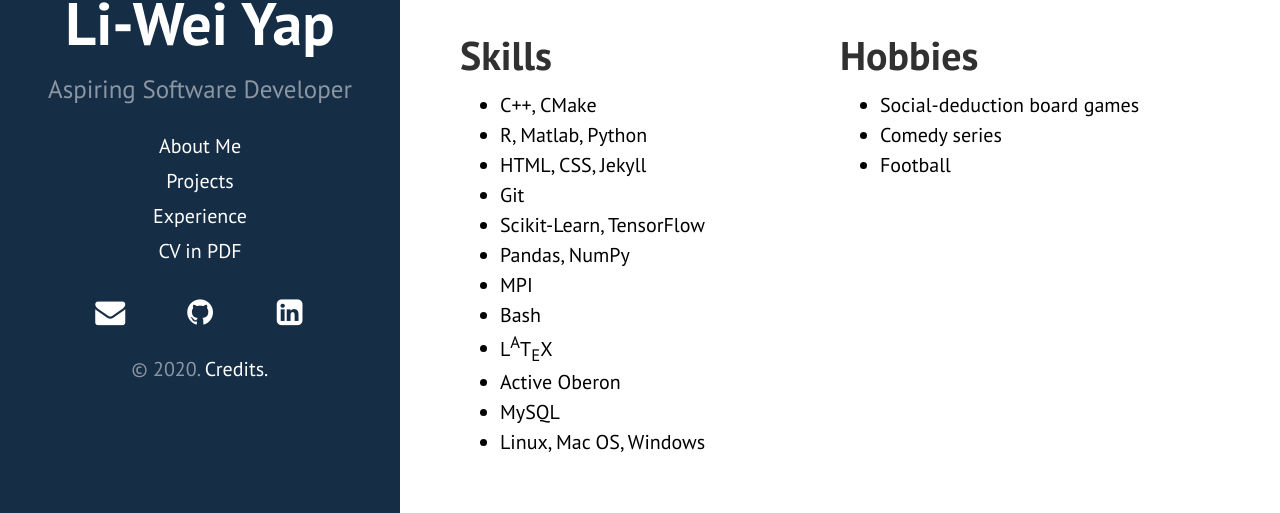
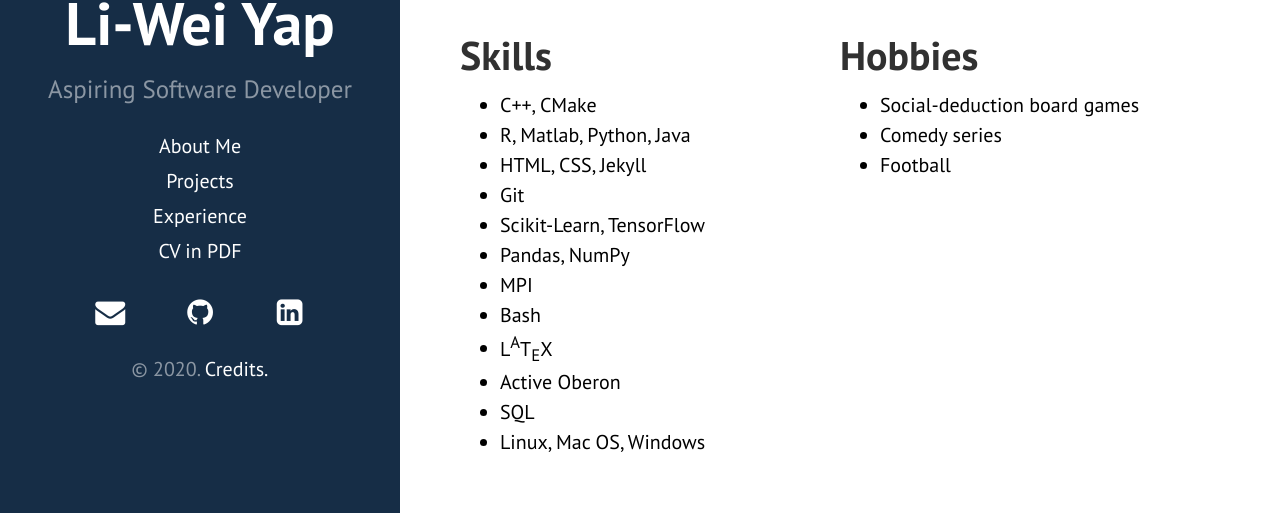
Before and after one commit to liweiyap/liweiyap.github.io, a Jekyll site: the page built from index.html, in a window 1280 px wide. Shown: the part 234-747 px from the top of the page. Built offline with Jekyll 4.4.1, drawn with Linux system fonts in a browser that asks for light colours; nearby versions of some CDN libraries.

Commit message:
Update Skills.

```diff
--- a/index.html
+++ b/index.html
@@ -11,7 +11,7 @@ layout: page
             <h1>Skills</h1>
             <ul>
                 <li>C++, CMake</li>
-                <li>R, Matlab, Python</li>
+                <li>R, Matlab, Python, Java</li>
                 <li>HTML, CSS, Jekyll</li>
                 <li>Git</li>
                 <li>Scikit-Learn, TensorFlow</li>
@@ -20,7 +20,7 @@ layout: page
                 <li>Bash</li>
                 <li>L<sup>A</sup>T<sub>E</sub>X</li>
                 <li>Active Oberon</li>
-                <li>MySQL</li>
+                <li>SQL</li>
                 <li>Linux, Mac OS, Windows</li>
             </ul>
         </div>
```
